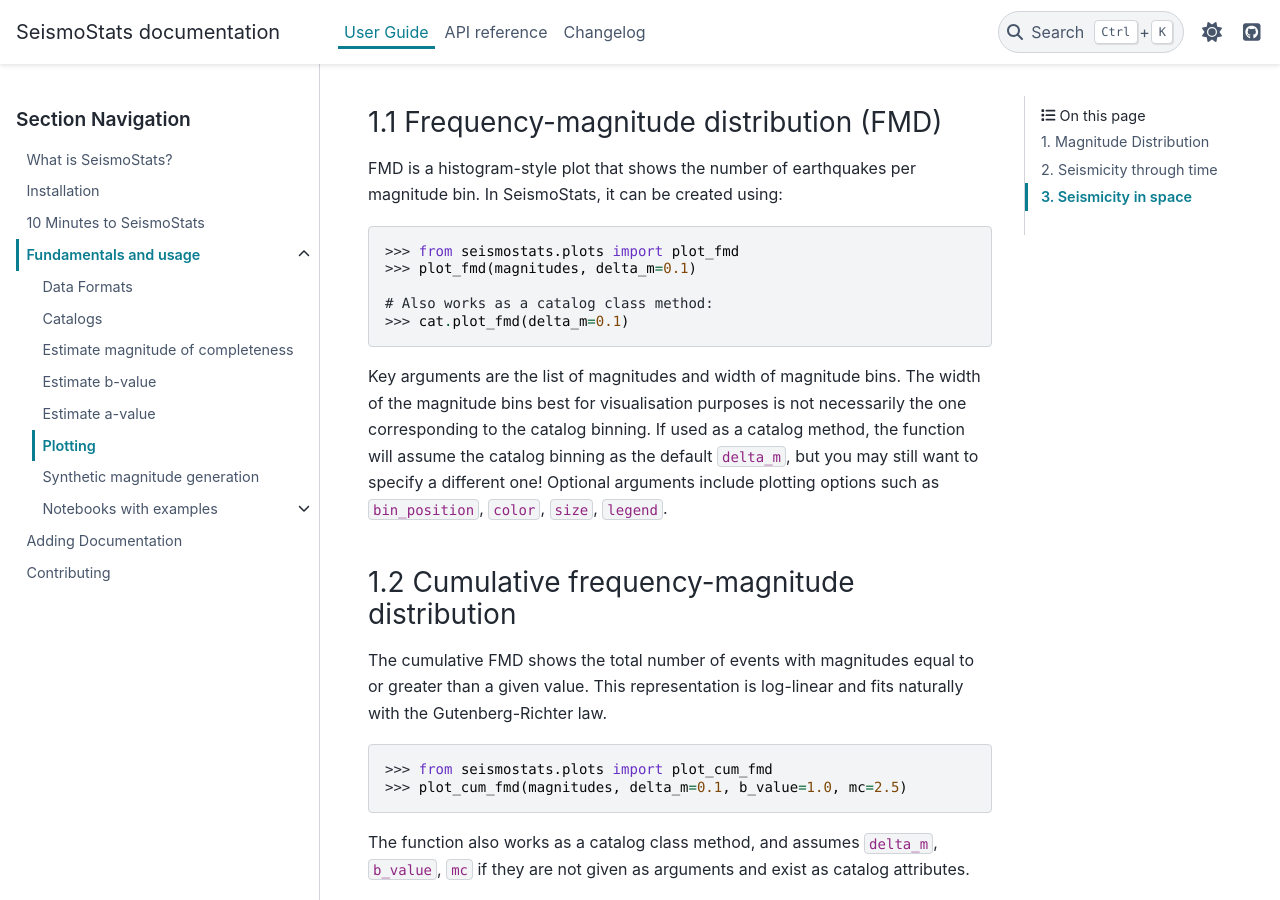
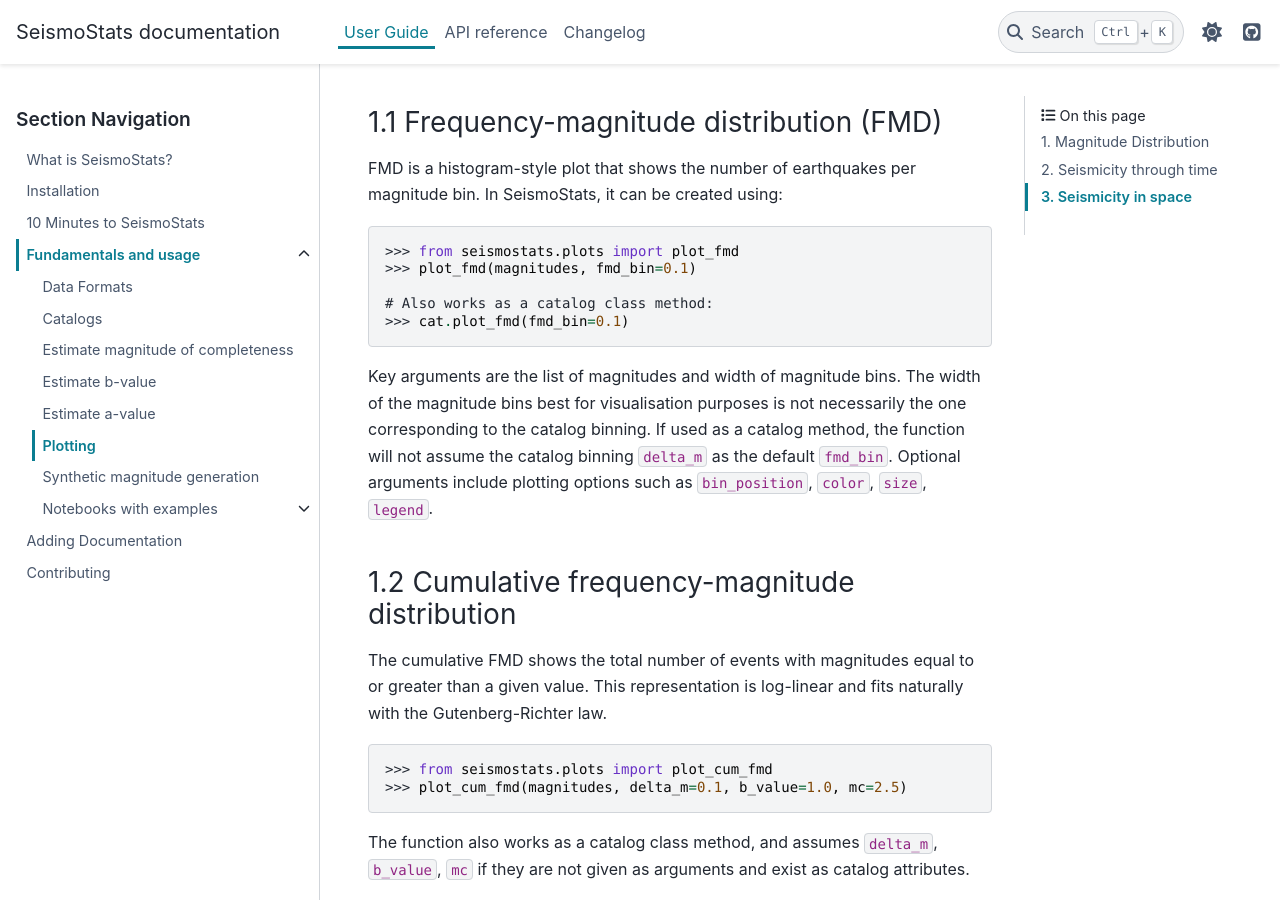
Before and after one commit to swiss-seismological-service/SeismoStats, a Sphinx documentation site: the page built from docs/source/user/plots.md, in a window 1280 px wide and 900 px high, scrolled down 562 px. Built offline with Sphinx 7.4.7 and the PyData theme 0.15.4, drawn with Linux system fonts in a browser that asks for light colours; pages that are not in the unit, such as notebooks, are missing from menus; the version number could not be read and is left out.

Commit message:
docs: changing delta_m to fmd_bin in the user guide

````diff
--- a/docs/source/user/plots.md
+++ b/docs/source/user/plots.md
@@ -13,13 +13,13 @@ FMD is a histogram-style plot that shows the number of earthquakes per magnitude
 
 ```python
 >>> from seismostats.plots import plot_fmd
->>> plot_fmd(magnitudes, delta_m=0.1)
+>>> plot_fmd(magnitudes, fmd_bin=0.1)
 
 # Also works as a catalog class method:
->>> cat.plot_fmd(delta_m=0.1)
+>>> cat.plot_fmd(fmd_bin=0.1)
 ```
 
-Key arguments are the list of magnitudes and width of magnitude bins. The width of the magnitude bins best for visualisation purposes is not necessarily the one corresponding to the catalog binning. If used as a catalog method, the function will assume the catalog binning as the default `delta_m`, but you may still want to specify a different one! Optional arguments include plotting options such as `bin_position`, `color`, `size`, `legend`.
+Key arguments are the list of magnitudes and width of magnitude bins. The width of the magnitude bins best for visualisation purposes is not necessarily the one corresponding to the catalog binning. If used as a catalog method, the function will not assume the catalog binning `delta_m` as the default `fmd_bin`. Optional arguments include plotting options such as `bin_position`, `color`, `size`, `legend`.
 
 ### 1.2 Cumulative frequency-magnitude distribution
 The cumulative FMD shows the total number of events with magnitudes equal to or greater than a given value. This representation is log-linear and fits naturally with the Gutenberg-Richter law.
@@ -78,7 +78,7 @@ Function {func}`plot_mags_in_time <seismostats.plots.plot_mags_in_time>` visuali
 
 ```python
 >>> from seismostats.plots import plot_mags_in_time
->>> plot_mags_in_time(times,magnitudes)
+>>> plot_mags_in_time(times, magnitudes)
 ```
 
 Also works as a catalog class method:
````
Also changed, not shown: docs/source/user/10minute_intro.md (+1 -1 lines), docs/source/user/estimate_mc.md (+1 -1 lines).
